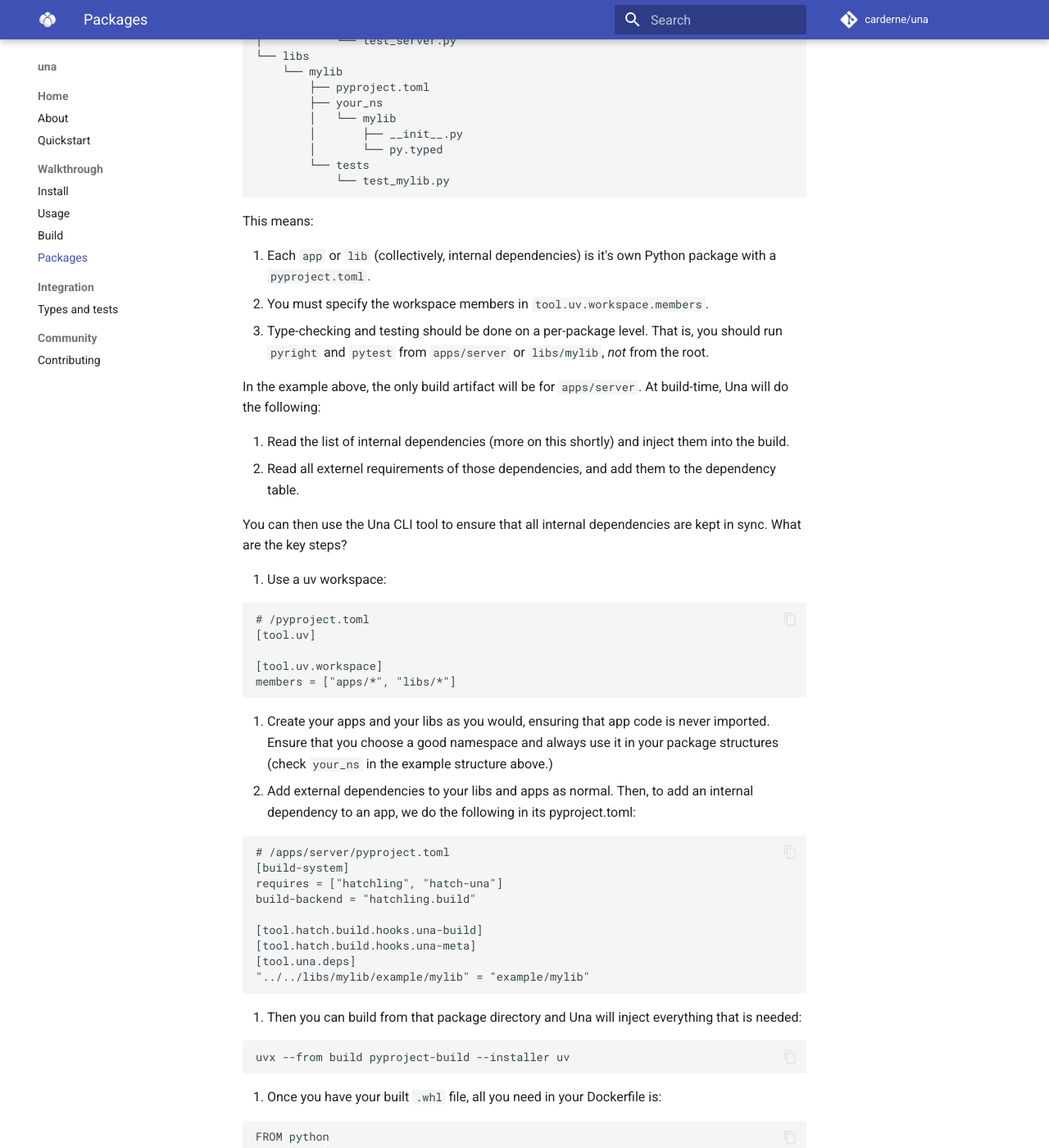
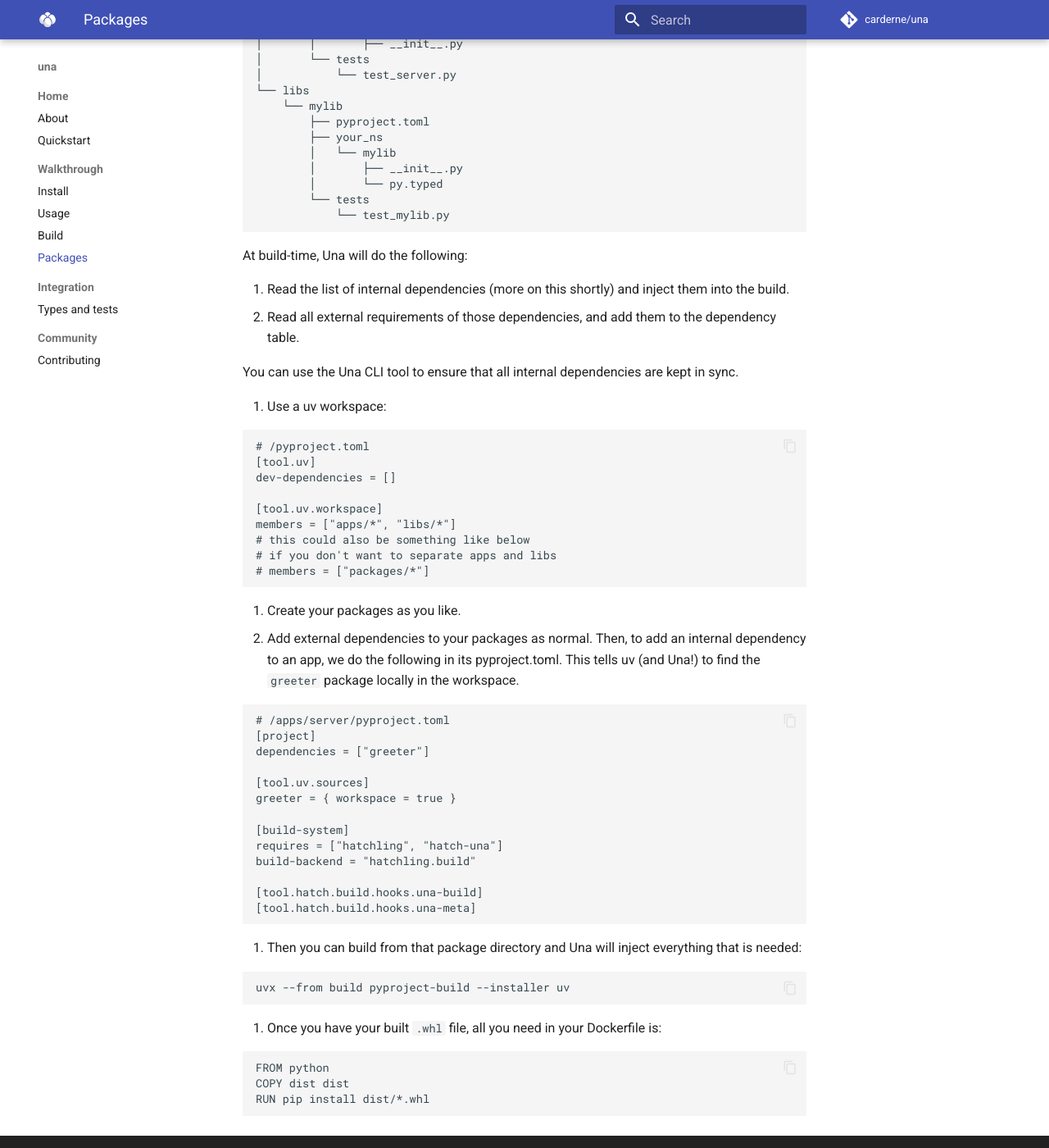
Before and after one commit to carderne/una, an MkDocs documentation site: the page built from docs/packages.md, in a window 1280 px wide and 1400 px high, scrolled down 449 px. Shown: the whole window at 82% size. Built offline with MkDocs 1.6.1 and Material for MkDocs 9.7.7, drawn with Linux system fonts in a browser that asks for light colours; comment, search, counter and statistics services are not loaded; some of the changed text lies outside the part shown.

Commit message:
update docs

````diff
--- a/docs/packages.md
+++ b/docs/packages.md
@@ -1,13 +1,14 @@
 # Packages
 
 You can see an example of this here:
-- [una-example](https://github.com/carderne/una-example-packages)
 
-In this setup, we use uv's built-in workspace support (but you could also just create this structure some other way, YMMV). The structure will look something like this:
+- [una-example](https://github.com/carderne/una-example)
+
+The structure will look something like the below. This is completely up to you though! Whatever glob patterns you specify in uv's [Workspace](https://docs.astral.sh/uv/concepts/workspaces/) `members` table will be supported.
 ```bash
 .
 ├── pyproject.toml
-├── requirements.lock
+├── uv.lock
 ├── apps
 │   └── server
 │       ├── pyproject.toml
@@ -27,44 +28,44 @@ In this setup, we use uv's built-in workspace support (but you could also just c
             └── test_mylib.py
 ```
 
-This means:
-
-1. Each `app` or `lib` (collectively, internal dependencies) is it's own Python package with a `pyproject.toml`.
-2. You must specify the workspace members in `tool.uv.workspace.members`.
-3. Type-checking and testing should be done on a per-package level.
-That is, you should run `pyright` and `pytest` from `apps/server` or `libs/mylib`, _not_ from the root.
-
-In the example above, the only build artifact will be for `apps/server`. At build-time, Una will do the following:
+At build-time, Una will do the following:
 
 1. Read the list of internal dependencies (more on this shortly) and inject them into the build.
-2. Read all externel requirements of those dependencies, and add them to the dependency table.
+2. Read all external requirements of those dependencies, and add them to the dependency table.
 
-You can then use the Una CLI tool to ensure that all internal dependencies are kept in sync. What are the key steps?
+You can use the Una CLI tool to ensure that all internal dependencies are kept in sync.
 
 1. Use a uv workspace:
 ```toml
 # /pyproject.toml
 [tool.uv]
+dev-dependencies = []
 
 [tool.uv.workspace]
 members = ["apps/*", "libs/*"]
+# this could also be something like below
+# if you don't want to separate apps and libs
+# members = ["packages/*"]
 ```
 
-2. Create your apps and your libs as you would, ensuring that app code is never imported.
-Ensure that you choose a good namespace and always use it in your package structures (check `your_ns` in the example structure above.)
-3. Add external dependencies to your libs and apps as normal.
-Then, to add an internal dependency to an app, we do the following in its pyproject.toml:
+2. Create your packages as you like.
+3. Add external dependencies to your packages as normal.
+Then, to add an internal dependency to an app, we do the following in its pyproject.toml. This tells uv (and Una!) to find the `greeter` package locally in the workspace.
 
 ```toml
 # /apps/server/pyproject.toml
+[project]
+dependencies = ["greeter"]
+
+[tool.uv.sources]
+greeter = { workspace = true }
+
 [build-system]
 requires = ["hatchling", "hatch-una"]
 build-backend = "hatchling.build"
 
 [tool.hatch.build.hooks.una-build]
 [tool.hatch.build.hooks.una-meta]
-[tool.una.deps]
-"../../libs/mylib/example/mylib" = "example/mylib"
 ```
 
 4. Then you can build from that package directory and Una will inject everything that is needed:
````
Also changed, not shown: README.md (+16 -10 lines), docs/index.md (+18 -8 lines), docs/quickstart.md (+6 -4 lines).
